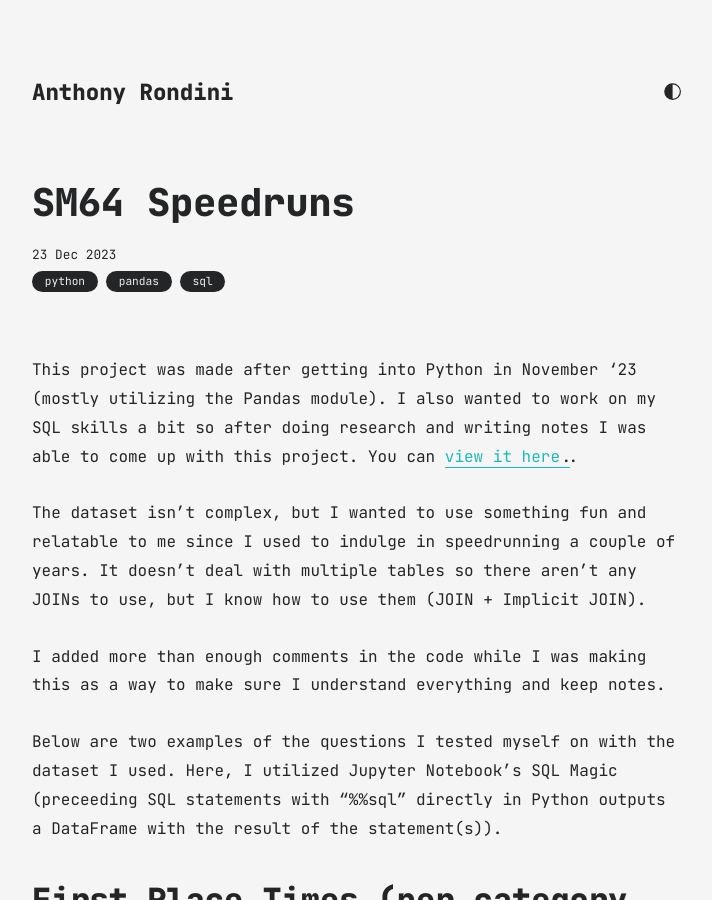
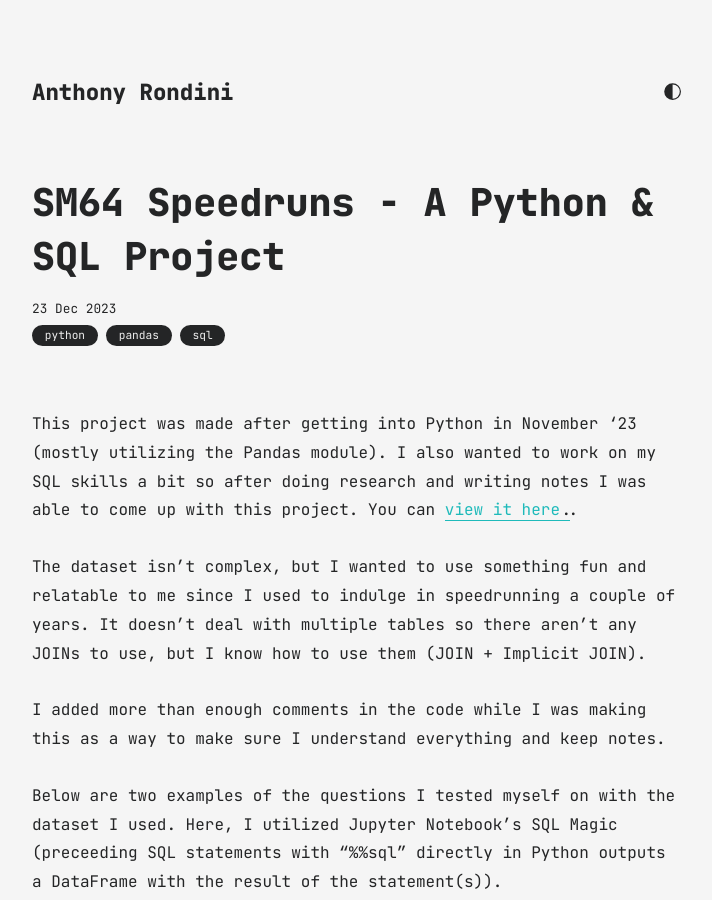
Before and after one commit to ouchmode/Portfolio, a Jekyll site: the page built from all_collections/_posts/2023-12-13-sm64-speedruns.md, in a window 1280 px wide and 900 px high. Shown: the whole window, without its empty margins (283-995 px from the left). Built offline with Jekyll 4.4.1, drawn with Linux system fonts in a browser that asks for light colours.

Commit message:
Update 2023-12-13-sm64-speedruns.md

```diff
--- a/all_collections/_posts/2023-12-13-sm64-speedruns.md
+++ b/all_collections/_posts/2023-12-13-sm64-speedruns.md
@@ -1,6 +1,6 @@
 ---
 layout: post
-title: SM64 Speedruns
+title: SM64 Speedruns - A Python & SQL Project
 date: 2023-12-23
 categories: ["python", "pandas", "sql"]
 ---
```
